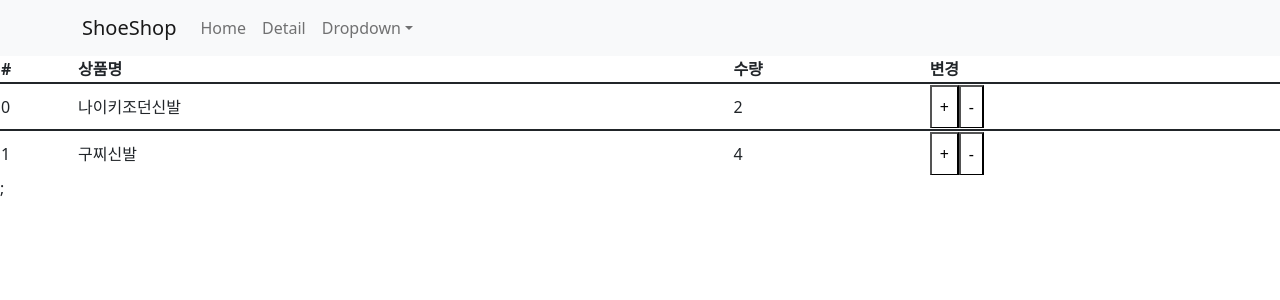
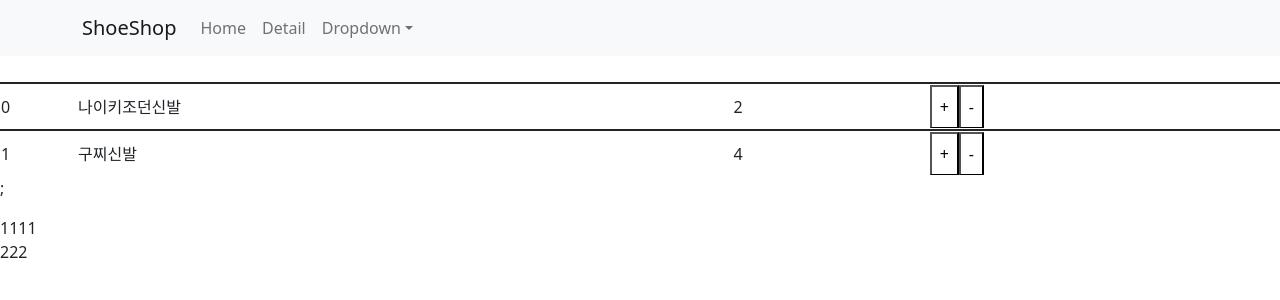
Before and after one commit to chaejieun/react-study, a React (Create React App) app in the folder shop/: page /cart in a window 1280 px wide. Shown: the top 300 px of the page. Built offline with nearby package versions, Linux system fonts and the light colour scheme.

Commit message:
memo, dispatch 작업

```diff
--- a/shop/src/App.js
+++ b/shop/src/App.js
@@ -1,13 +1,17 @@
 /* eslint-disable */
-import React, { useContext, useState } from "react";
+import React, { useContext, useState, lazy, Suspense } from "react";
 import { Navbar, Container, Nav, NavDropdown, Button } from "react-bootstrap";
 import "bootstrap/dist/css/bootstrap.min.css";
 import "./App.css";
 import Data from "./data.js";
 import { Link, Route, Switch } from "react-router-dom";
-import Detail from "./Detail.js";
+//import Detail from "./Detail.js";
+// Detail 컴포넌트를 쓸 때에만 import 시킬 수 있는 방법이 lazy loading으로 하자.
+// 페이지에 너무 많은 것을 import할 경우엔 페이지 로딩이 오래 걸릴 수 있음
+let Detail = lazy(() => import("./Detail.js")); // import 를 다이나믹 하게 해주는 방법
 import axios from "axios";
 import Cart from "./Cart.js";
+
 import { useHistory } from "react-router-dom/cjs/react-router-dom.min";
 
 //  context 만들기
@@ -120,7 +124,9 @@ function App() {
         */}
         <Route path="/detail/:id">
           <div>디테일 페이지에요</div>
-          <Detail shoes={shoes} 재고={재고} 재고변경={재고변경} />
+          <Suspense fallback={<div>로딩중이에요</div>}>
+            <Detail shoes={shoes} 재고={재고} 재고변경={재고변경} />
+          </Suspense>
           {/* 이 부분을 다른 페이지에서 export할 수 있도록 컴포넌트화 작업으로 처리함 -> Detail.js
         <div className="container">
           <div className="row">
--- a/shop/src/Cart.js
+++ b/shop/src/Cart.js
@@ -1,4 +1,4 @@
-import React from "react";
+import React, { useEffect, memo } from "react";
 import { Table } from "react-bootstrap";
 import { connect, useDispatch, useSelector } from "react-redux";
 
@@ -7,10 +7,12 @@ function Cart(props) {
   console.log(state.reducer);
   let dispatch = useDispatch();
 
+  var style = { color: "white" };
+
   return (
     <div>
       <Table responsive>
-        <tr>
+        <tr style={style}>
           <th>#</th>
           <th>상품명</th>
           <th>수량</th>
@@ -43,7 +45,7 @@ function Cart(props) {
         })}
         ;
       </Table>
-
+      <Parent 이름="존박1" 나이="20"></Parent>
       {props.alert열렸니 === true ? (
         <div className="my-alert2">
           <p>지금 구매하시면 신규할인 20%</p>
@@ -78,6 +80,34 @@ function state를props화(state) {
   }; // state 라는 이름의 props로 바꿔주셈
 }
 
+// props나 state가 변경이 되면
+// 그거 쓰는 HTML 전부 재렌더링이 됨
+// memo()를 사용하면 불필요한 재렌더링 막기 가능
+function Parent(props) {
+  return (
+    <div>
+      <Child1 이름={props.이름}></Child1>
+      <Child2 나이={props.나이}></Child2>
+    </div>
+  );
+}
+
+function Child1(props) {
+  useEffect(() => {
+    console.log("렌더링됨1");
+  });
+  return <div>1111</div>;
+}
+
+// function을 memo로 감싸기.
+// 재 렌더링이 되지 않음
+let Child2 = memo(function (props) {
+  useEffect(() => {
+    console.log("렌더링됨2");
+  });
+  return <div>222</div>;
+});
+
 //export default connect(state를props화)(Cart);
 export default Cart;
 // 컴포넌트에서 store에 있는 state쓰려면
--- a/shop/src/Detail.js
+++ b/shop/src/Detail.js
@@ -49,6 +49,7 @@ let 파란제목 = styled(제목)`
 // }
 
 function Detail(props) {
+  let dispatch = useDispatch();
   let [alert, setAlert] = useState(true);
   let [inputData, setInputData] = useState("");
 
@@ -56,6 +57,9 @@ function Detail(props) {
   let [스위치, 스위치변경] = useState(false);
 
   let 재고 = useContext(재고context);
+
+  let [count, setCount] = useState(0);
+  let [age, setAge] = useState(20);
 
   // useEffect
   // LifeCycle의 Hook과 같은 기능을 함
@@ -114,7 +118,7 @@ function Detail(props) {
             className="btn btn-danger"
             onClick={() => {
               props.재고변경([9, 11, 12]);
-              props.dispatch({
+              dispatch({
                 type: "항목추가",
                 데이터: { id: 찾은상품.id, name: 찾은상품.title, quan: 1 },
               });
@@ -183,6 +187,20 @@ function Detail(props) {
           </CSSTransition>
         </div>
       </div>
+      {/* <div>
+        <div>안녕하십니까, 전 {age} </div>
+        <button
+          onClick={() => {
+            setCount(count + 1);
+
+            if (count < 3) {
+              setAge(age + 1);
+            }
+          }}
+        >
+          누르면 한살먹기
+        </button>
+      </div> */}
     </div>
   );
 }
--- a/shop/src/index.js
+++ b/shop/src/index.js
@@ -47,8 +47,24 @@ let 초기값 = [
 // reducer 세팅법
 // reducer는 그냥 수정된 state를 뱉어내는 함수
 function reducer(state = 초기값, 액션) {
-  // state에 초기값을 선택
-  if (액션.type === "수량증가") {
+  if (액션.type === "항목추가") {
+    // id가 같은 상품이 state에 있으면 push 하지 말고
+    // id가 같은 상품의 quan을 1증가
+    let found = state.findIndex((a) => {
+      return a.id === 액션.데이터.id;
+    });
+    if (found >= 0) {
+      let copy = [...state];
+      copy[found].quan++;
+    } else {
+      let copy = [...state];
+      copy.push(액션.데이터);
+      return copy;
+    }
+  } else if (
+    // state에 초기값을 선택
+    액션.type === "수량증가"
+  ) {
     // 수량 증가일 경우
     // 복사본 만들어주고, 해당 숫자 +1 시켜주기
     let copy = [...state]; // copy본 만들기
```
